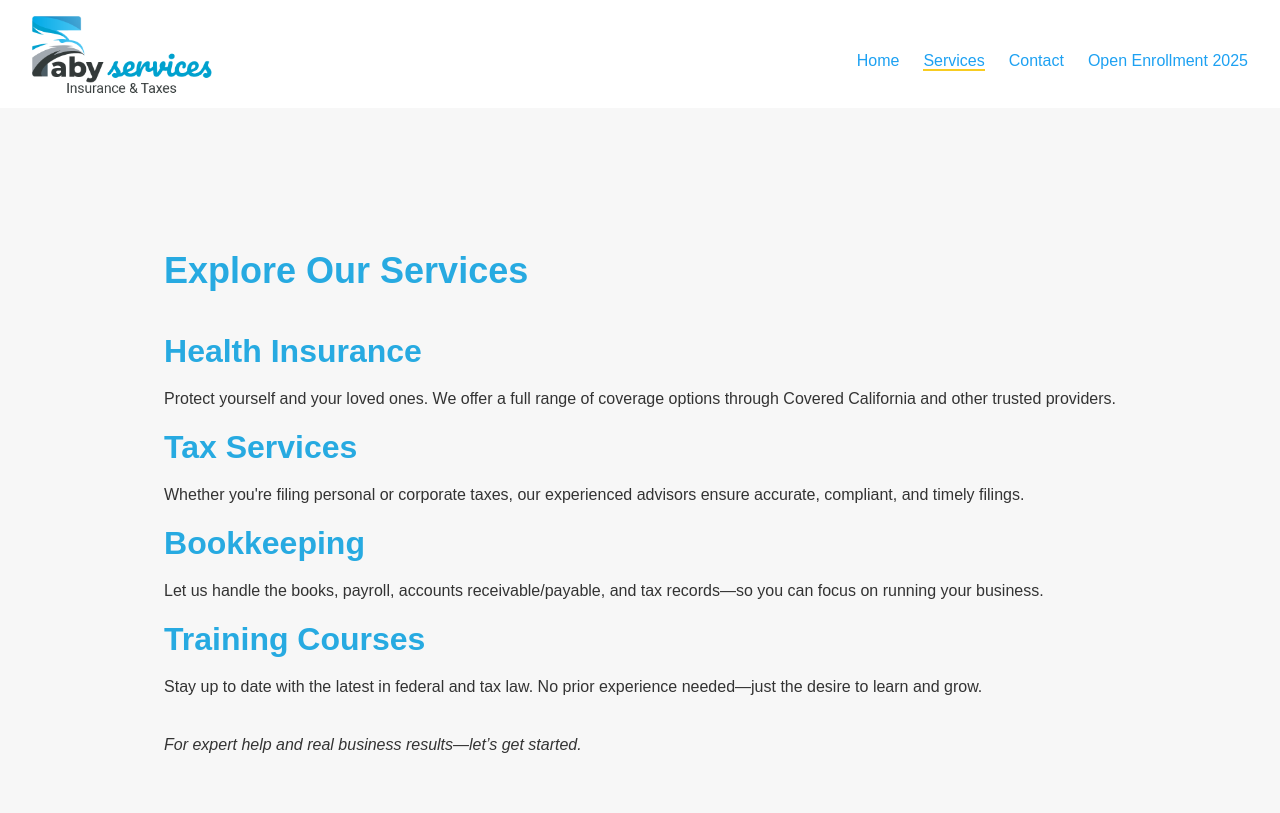
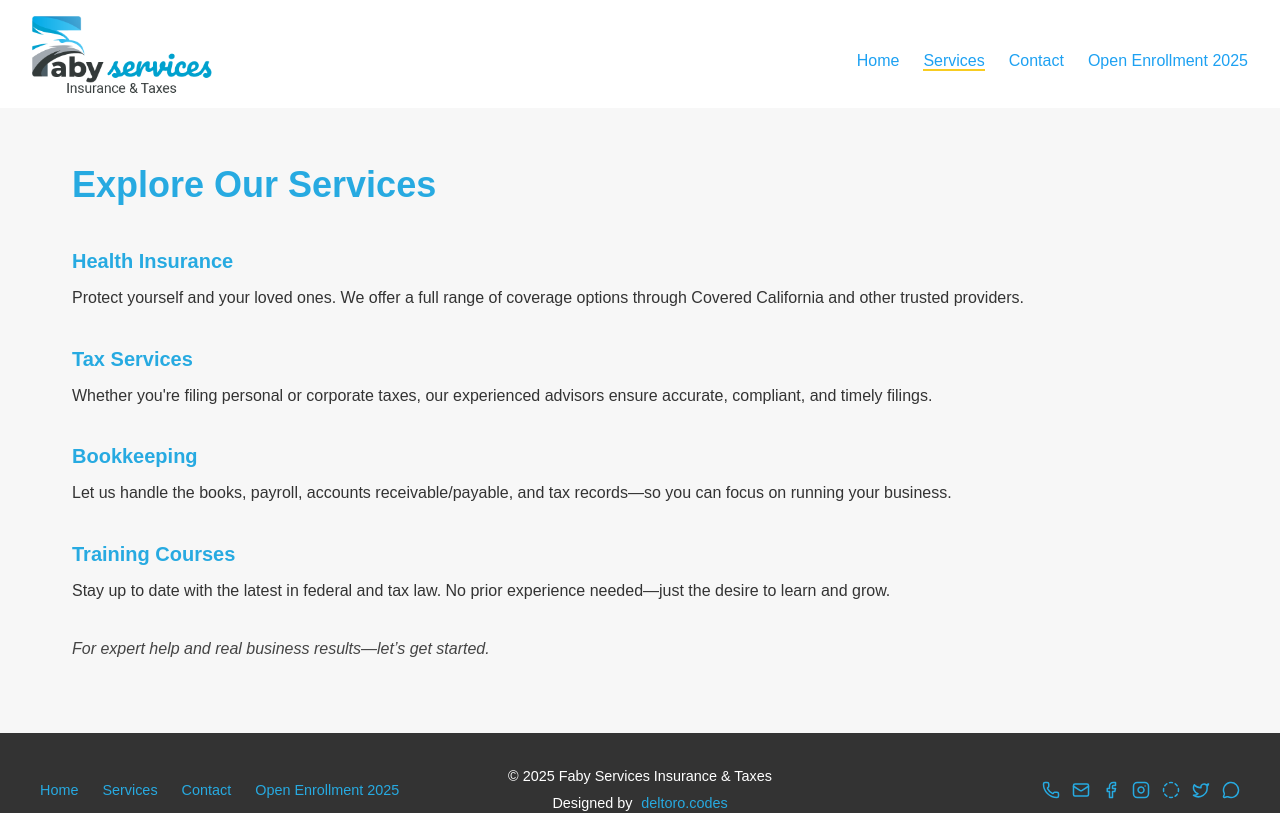
Before and after one commit to antonioedeltoro/faby-services, a React (Vite) app in the folder client/: page /services in a window 1280 px wide. Shown: the top 813 px of the page. Built offline with nearby package versions, Linux system fonts and the light colour scheme.

Commit message:
finalize services page.

```diff
--- a/client/src/pages/Services.jsx
+++ b/client/src/pages/Services.jsx
@@ -8,7 +8,7 @@ export default function Services() {
         <title>Services | Faby Services Insurance & Taxes</title>
       </Helmet>
 
-      <section className="section services-section">
+      <section className="services-section">
         <div className="section-content">
           <h1 className="heading-xl blue">Explore Our Services</h1>
 
--- a/client/src/styles/Home.css
+++ b/client/src/styles/Home.css
@@ -96,6 +96,17 @@
   color: #444;
 }
 
+.hero-section,
+.mission-section,
+.beliefs-section,
+.founder-section,
+.testimonials-section,
+.stats-section {
+  min-height: 100vh;
+  display: flex;
+  align-items: center;
+}
+
 /* Responsive */
 @media (max-width: 768px) {
   .founder-wrapper {
--- a/client/src/styles/PageStyles.css
+++ b/client/src/styles/PageStyles.css
@@ -4,7 +4,6 @@
 
 /* Generic section — cleaned up */
 .section {
-  width: 100vw;
   padding: 4rem 0;
   /* REMOVED min-height: 100vh, display: flex, align-items: center */
 }
--- a/client/src/styles/Services.css
+++ b/client/src/styles/Services.css
@@ -6,12 +6,12 @@
   display: flex;
   flex-direction: column;
   gap: 0;
+  background-color: #f7f7f7;
 }
 
 .services-section {
-  width: 100vw;
-  background-color: transparent;
-  padding: 1rem 0;
+  width: 100%;
+  padding: 3rem 0;
 }
 
 .section-content {
@@ -24,6 +24,8 @@
 .heading-xl {
   font-size: 2.25rem;
   margin-bottom: 2rem;
+  font-weight: bold;
+  color: var(--color-dark, #1a1a1a);
 }
 
 .heading-xl.blue {
@@ -32,15 +34,17 @@
 
 .subheading {
   font-size: 1.25rem;
-  color: #222;
+  color: var(--color-accent, #004d40);
+  font-weight: 600;
+  margin-top: 2rem;
   margin-bottom: 0.5rem;
 }
 
 .paragraph {
   font-size: 1rem;
   color: #333;
-  margin-bottom: 2rem;
   line-height: 1.6;
+  margin-bottom: 1.5rem;
 }
 
 .cta {
@@ -50,13 +54,7 @@
   margin-top: 2rem;
 }
 
-/* Responsive */
-@media (min-width: 1024px) {
-  .services-section {
-    padding: 3rem 0;
-  }
-}
-
+/* Responsive tweaks */
 @media (max-width: 768px) {
   .heading-xl {
     font-size: 1.75rem;
@@ -69,17 +67,9 @@
   .section-content {
     padding: 0 1.5rem;
   }
-
-  .section {
-    padding: 3rem 1.5rem;
-  }
 }
 
 @media (max-width: 480px) {
-  .section {
-    padding: 2rem 1rem;
-  }
-
   .section-content {
     padding: 0 1rem;
   }
```
